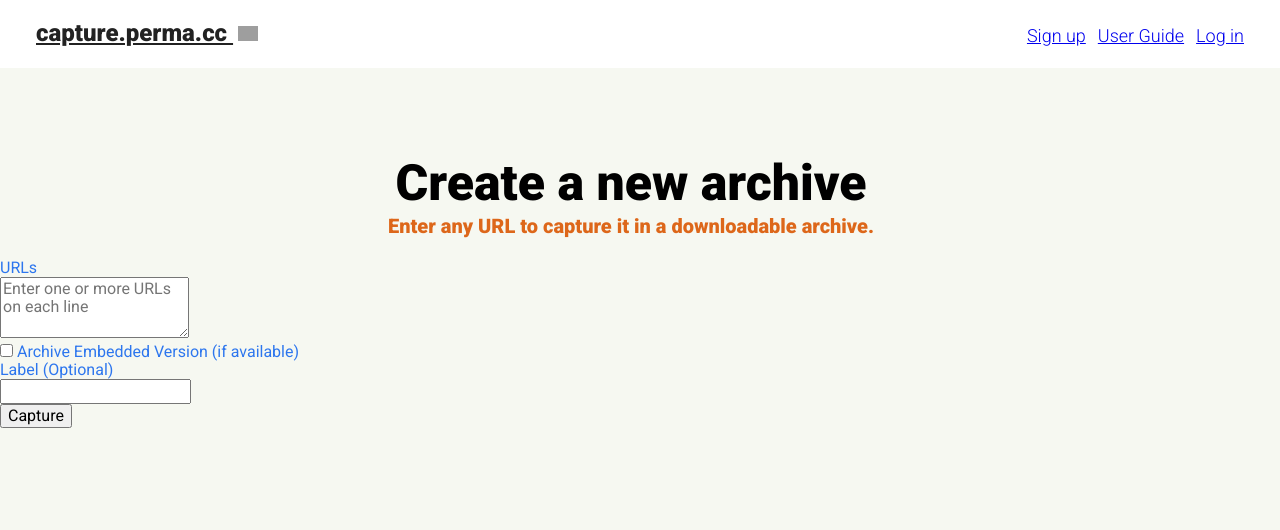
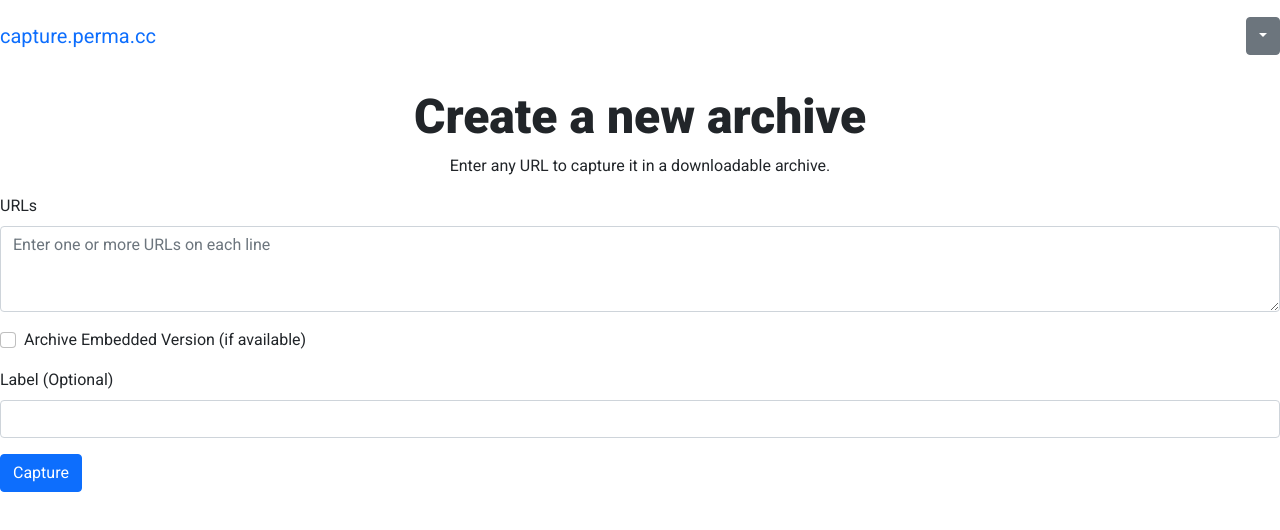
Before and after one commit to harvard-lil/perma-capture, a Vue app in the folder web/frontend/: page / in a window 1280 px wide. Shown: the top 530 px of the page. Built offline with nearby package versions, Linux system fonts and the light colour scheme; grey boxes are pictures that could not be loaded.

Commit message:
Utilize bootstrap for initial styling per Perma.cc main site

```diff
--- a/web/frontend/package.json
+++ b/web/frontend/package.json
@@ -8,7 +8,7 @@
   },
   "dependencies": {
     "@fontsource/roboto": "^4.2.1",
-    "normalize.css": "^8.0.1",
+    "bootstrap": "^5.0.0-beta2",
     "vue": "^3.0.5",
     "vuex": "^4.0.0"
   },
@@ -17,6 +17,7 @@
     "@vue/compiler-sfc": "^3.0.5",
     "@vuedx/typecheck": "^0.6.0",
     "@vuedx/typescript-plugin-vue": "^0.6.0",
+    "sass": "^1.32.7",
     "typescript": "^4.1.3",
     "vite": "^2.0.0-beta.69"
   }
--- a/web/frontend/src/App.vue
+++ b/web/frontend/src/App.vue
@@ -14,44 +14,14 @@
 })
 </script>
 
-<style>
-@import 'normalize.css';
-@import '@fontsource/roboto/300.css';
-@import '@fontsource/roboto/400.css';
-@import '@fontsource/roboto/900.css';
+<style lang="scss">
+@import "styles/_bootstrap";
+
+@import "@fontsource/roboto/300";
+@import "@fontsource/roboto/400";
+@import "@fontsource/roboto/900";
 
 html, body {
-  height: 100%;
-  font-size: 100%;
-  background-color: #F6F8F1;
   font-family: "Roboto", "Helvetica Neue", Helvetica, Arial, sans-serif;
-  color: #2D76EE;
-}
-
-h1 {
-  font-weight: 700;
-  color: black;
-}
-
-.wrapper {
-  height:100%;
-  text-align: center;
-}
-
-.wrapper-flex {
-  display: -webkit-flex;
-  display: flex;
-  flex-direction: column;
-  -webkit-justify-content: center;
-  justify-content:center;
-}
-
-.subheading {
-  text-align: center;
-  margin-top: -32px;
-  color: #DD671A;
-  font-weight: bold;
-  font-size: 1.5em;
-  line-height: 1.3;
 }
 </style>
--- a/web/frontend/src/components/CaptureForm.vue
+++ b/web/frontend/src/components/CaptureForm.vue
@@ -1,34 +1,22 @@
 <template>
-  <form>
-    <div class="field">
-      <label for="urls" class="label">URLs</label>
-      <div class="control">
-        <textarea id="urls" rows="3" required="" placeholder="Enter one or more URLs on each line" aria-describedby="urls-errors" class="textarea " aria-invalid="false"></textarea>
-      </div>
-    </div>
+<form>
+  <div class="mb-3">
+    <label for="urls" class="form-label">URLs</label>
+    <textarea id="urls" class="form-control" rows="3" required="" placeholder="Enter one or more URLs on each line" aria-describedby="urls-errors" aria-invalid="false"></textarea>
+  </div>
 
-    <div class="field">
-      <label class="checkbox">
-        <input id="embed" type="checkbox" class="checkbox">
-        Archive Embedded Version (if available)
-      </label>
-    </div>
+  <div class="mb-3 form-check">
+    <input id="embed" type="checkbox" class="form-check-input">
+    <label for="embed" class="form-check-label">Archive Embedded Version (if available)</label>
+  </div>
 
-    <div class="field">
-      <label for="tag" class="label">Label (Optional)</label>
-      <div class="control">
-        <input id="tag" type="text" class="input" value="">
-      </div>
-    </div>
+  <div class="mb-3">
+    <label for="tag" class="form-label">Label (Optional)</label>
+    <input id="tag" type="text" class="form-control" value="">
+  </div>
 
-    <div class="submit-error">
-      <div class="field">
-        <div class="control">
-          <button type="submit" class="button is-link">Capture</button>
-        </div>
-      </div>
-    </div>
-  </form>
+  <button type="submit" class="btn btn-primary mb-3">Capture</button>
+</form>
 </template>
 
 <script lang="ts">
--- a/web/frontend/src/components/TheDashboard.vue
+++ b/web/frontend/src/components/TheDashboard.vue
@@ -1,36 +1,23 @@
 <template>
-<TheHeader/>
-<main class="container wrapper-flex">
-  <div class="row">
-    <h1 class="h1">Create a new archive</h1>
-    <p class="subheading">Enter any URL to capture it in a downloadable archive.</p>
-    <CaptureForm/>
-  </div>
+<TheNavbar/>
+<main>
+  <h1 class="text-center display-5">Create a new archive</h1>
+  <p class="text-center">Enter any URL to capture it in a downloadable archive.</p>
+  <CaptureForm/>
 </main>
 </template>
 
 <script lang="ts">
-import TheHeader from './TheHeader.vue'
+import TheNavbar from './TheNavbar.vue'
 import CaptureForm from './CaptureForm.vue'
 
 export default {
   components: {
-      TheHeader,
+      TheNavbar,
       CaptureForm
   }
 }
 </script>
 
 <style scoped>
-.container {
-  padding: 54px 18px 0 0;
-}
-.h1 {
-  font-size: 50px;
-  margin-bottom: 32px;
-  text-align: center;
-}
-.subheading {
-  font-size: 20px;
-}
 </style>
--- a/web/frontend/src/components/TheHeader.vue
+++ /dev/null
@@ -1,63 +0,0 @@
-<template>
-  <header id="header">
-    <a href="/" class="brand">
-      {{ app_name }} <img alt="" class="logo" src="/static/img/eyes.svg">
-    </a>
-    <div class="header-right">
-      <a href="#">Sign up</a>
-      <a href="#">User Guide</a>
-      <a href="#">Log in</a>
-    </div>
-  </header>
-</template>
-
-<script lang="ts">
-  import { mapState } from 'vuex'
-
-  export default {
-      computed: mapState([
-          'app_name'
-      ])
-  }
-</script>
-
-<style scoped>
-#header {
-  background-color: white;
-  padding: 20px 0;
-  width: 100%;
-  text-align: left;
-  display: flex;
-  justify-content: space-between;
-  font-size: 24px;
-}
-
-#header a:hover,
-#header a:focus {
-  color: #DD671A;
-}
-
-.header-right {
-  padding-right: 36px;
-  padding-left: 36px;
-  font-size: 18px;
-  margin-top: 6px;
-  font-weight: 300;
-}
-
-.header-right a {
-  padding-left: 12px;
-}
-
-.brand {
-  font-weight: 900;
-  color: #222;
-  padding-left: 36px;
-  min-width: 7em;
-}
-
-.logo {
-  height: 15px;
-  margin-left: 5px;
-}
-</style>
--- /dev/null
+++ b/web/frontend/src/components/TheMainNav.vue
@@ -0,0 +1,19 @@
+<template>
+  <nav aria-label="Main">
+    <ul>
+      <li><a href="/user/account/">My Account</a></li>
+      <li><a href="/docs/">User Guide</a></li>
+      <li><a href="/user/logout/">Log Out</a></li>
+
+      <li id="admin-only">Admin Only</li>
+      <li><a href="/admin/">Django Admin</a></li>
+      <li><a href="/manage/celery/">Celery Queue Status</a></li>
+    </ul>
+  </nav>
+</template>
+
+<script lang="ts">
+</script>
+
+<style scoped>
+</style>
--- /dev/null
+++ b/web/frontend/src/components/TheNavbar.vue
@@ -0,0 +1,30 @@
+<template>
+<nav class="navbar mb-3 py-3">
+  <a href="/" class="navbar-brand">{{ app_name }}</a>
+  <div class="dropdown">
+    <button class="btn btn-secondary dropdown-toggle" type="button" id="dropdownMenuButton1" data-bs-toggle="dropdown" aria-expanded="false"></button>
+    <ul class="dropdown-menu" aria-labelledby="dropdownMenuButton1">
+      <li>
+        Things
+      </li>
+    </ul>
+  </div>
+</nav>
+</template>
+
+<script lang="ts">
+import TheMainNav from './TheMainNav.vue'
+import { mapState } from 'vuex'
+
+export default {
+    components: {
+        TheMainNav
+    },
+    computed: mapState([
+        'app_name'
+    ])
+}
+</script>
+
+<style scoped>
+</style>
--- /dev/null
+++ b/web/frontend/src/styles/_bootstrap.scss
@@ -0,0 +1,20 @@
+@import "bootstrap/scss/functions";
+@import "bootstrap/scss/variables";
+@import "bootstrap/scss/mixins";
+@import "bootstrap/scss/utilities";
+
+@import "./_vars-global";
+
+@import "bootstrap/scss/root";
+@import "bootstrap/scss/reboot";
+@import "bootstrap/scss/type";
+@import "bootstrap/scss/images";
+@import "bootstrap/scss/containers";
+@import "bootstrap/scss/grid";
+
+@import "bootstrap/scss/dropdown";
+@import "bootstrap/scss/navbar";
+@import "bootstrap/scss/forms";
+@import "bootstrap/scss/buttons";
+
+@import "bootstrap/scss/utilities/api";
--- /dev/null
+++ b/web/frontend/src/styles/_vars-global.scss
@@ -0,0 +1,5 @@
+$display-font-weight: 900;
+
+$container-max-widths: (
+  xxl: 1200px
+);
--- a/web/frontend/src/styles/fonts.css
+++ /dev/null
@@ -1,28 +0,0 @@
-/* Courtesy of https://google-webfonts-helper.herokuapp.com/fonts/roboto?subsets=latin */
-/* roboto-300 - latin */
-@font-face {
-  font-family: 'Roboto';
-  font-style: normal;
-  font-weight: 300;
-  src: local('Roboto Light'), local('Roboto-Light'),
-       url('../fonts/roboto-v16-latin-300.woff2') format('woff2'),
-       url('../fonts/roboto-v16-latin-300.woff') format('woff');
-}
-/* roboto-regular - latin */
-@font-face {
-  font-family: 'Roboto';
-  font-style: normal;
-  font-weight: 400;
-  src: local('Roboto'), local('Roboto-Regular'),
-       url('../fonts/roboto-v16-latin-regular.woff2') format('woff2'),
-       url('../fonts/roboto-v16-latin-regular.woff') format('woff');
-}
-/* roboto-900 - latin */
-@font-face {
-  font-family: 'Roboto';
-  font-style: normal;
-  font-weight: 900;
-  src: local('Roboto Black'), local('Roboto-Black'),
-       url('../fonts/roboto-v16-latin-900.woff2') format('woff2'),
-       url('../fonts/roboto-v16-latin-900.woff') format('woff');
-}
```
Also changed, not shown: web/frontend/src/styles/ally_helpers.css (deleted, +0 -30 lines), 2 other files (tests, documents, lock files or other folders).
